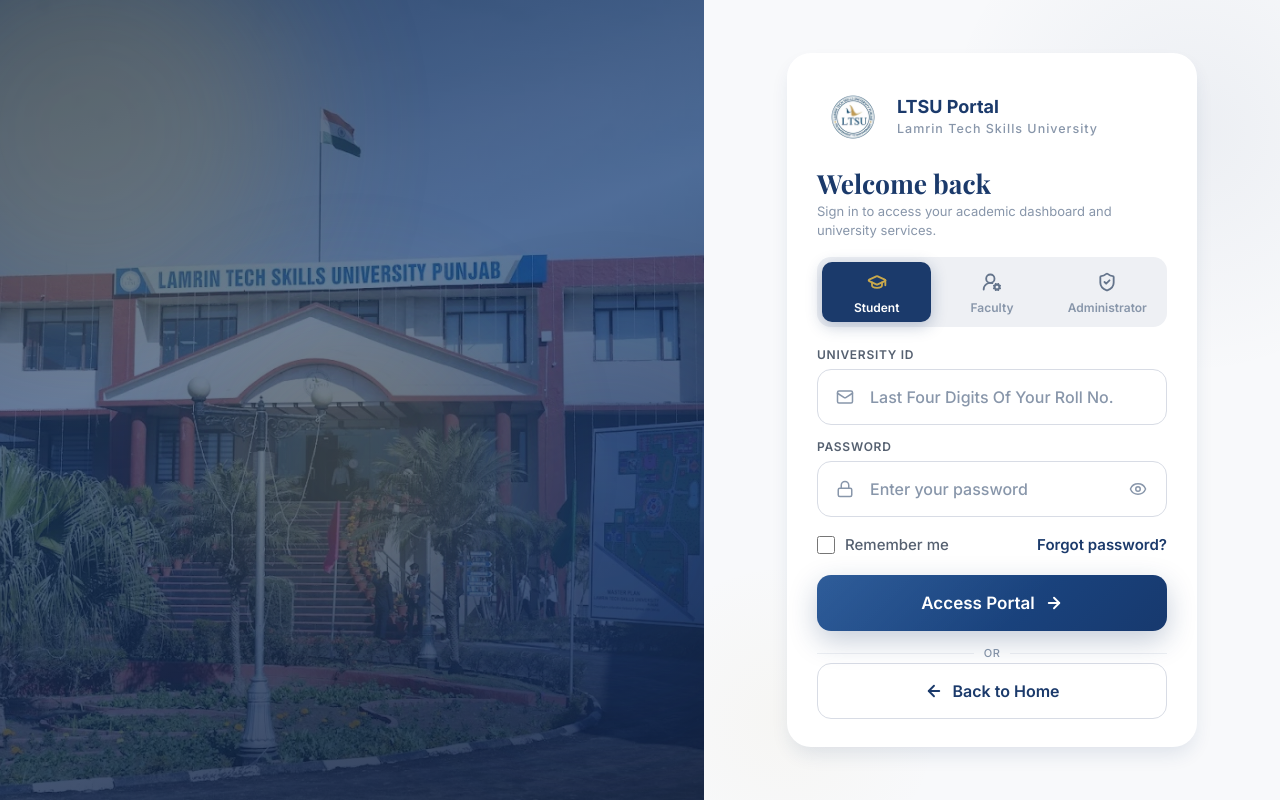
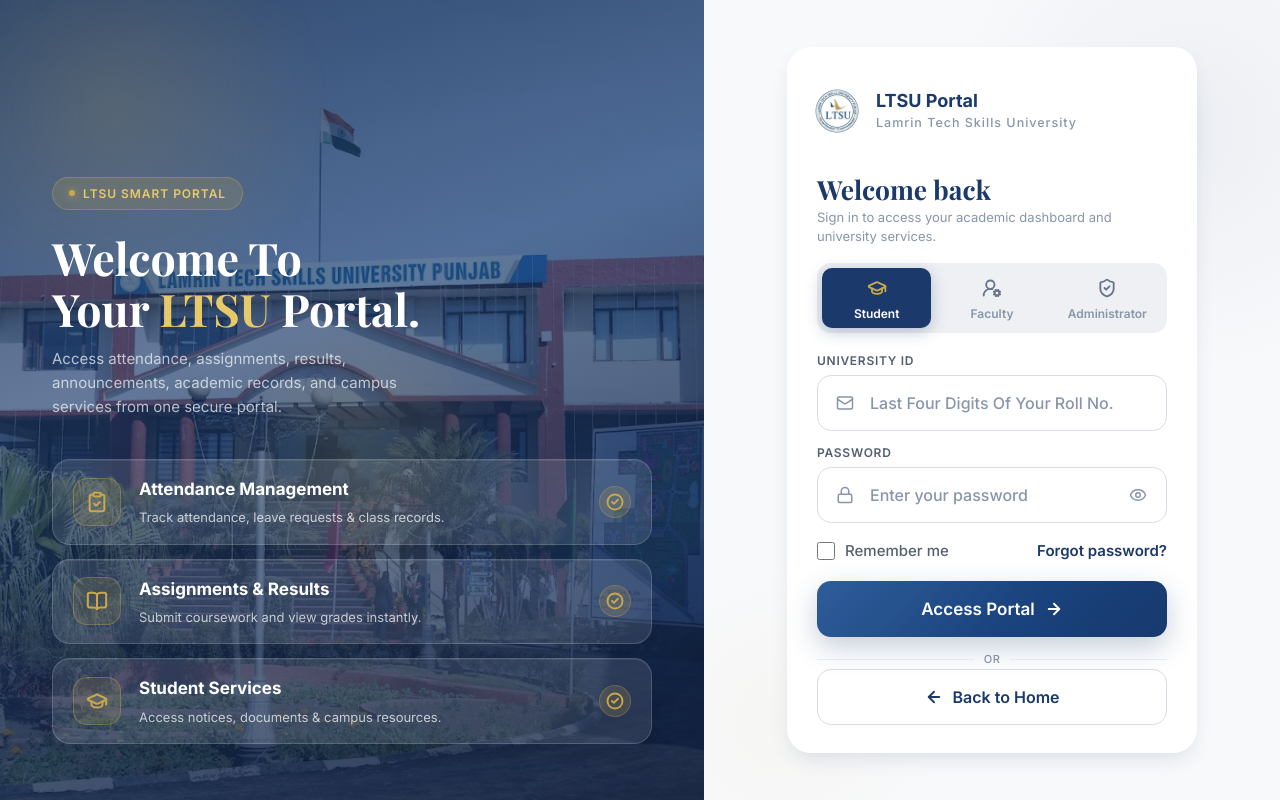
Before and after one commit to armanpreet-singh/smart-student-portal, a React (Vite) app: page /login in a window 1280 px wide. Built offline with nearby package versions, Linux system fonts and the light colour scheme.

Commit message:
Fixed Blob Transparency Issue On Login Page.

```diff
--- a/src/features/auth/pages/LoginPage.css
+++ b/src/features/auth/pages/LoginPage.css
@@ -69,44 +69,58 @@
   position: absolute;
   inset: 0;
 
-  background:
-    linear-gradient(
-      160deg,
-      rgba(18, 42, 80, 0.82) 0%,
-      rgba(27, 58, 107, 0.68) 40%,
-      rgba(15, 30, 60, 0.88) 100%
-    ),
-    url("../../assets/images/bg/campus.jpg");
-
   background-size: cover;
   background-position: center;
   background-repeat: no-repeat;
+
+  z-index: 0;
 }
 
 /* Floating blurred blobs */
 .blob {
   position: absolute;
   border-radius: 50%;
-  filter: blur(72px);
-  opacity: 0.22;
   pointer-events: none;
+  opacity: 0.18;
+
+  background: radial-gradient(
+    circle,
+    currentColor 0%,
+    transparent 70%
+  );
+
+  filter: none;
 }
 .blob-1 {
-  width: 420px; height: 420px;
-  background: var(--gold);
-  top: -80px; left: -120px;
+  width: 420px;
+  height: 420px;
+  color: var(--gold);
+
+  top: -80px;
+  left: -120px;
+
   animation: floatA 9s ease-in-out infinite;
 }
+
 .blob-2 {
-  width: 360px; height: 360px;
-  background: #2A5298;
-  bottom: 80px; right: -80px;
+  width: 360px;
+  height: 360px;
+  color: #2A5298;
+
+  bottom: 80px;
+  right: -80px;
+
   animation: floatB 12s ease-in-out infinite;
 }
+
 .blob-3 {
-  width: 280px; height: 280px;
-  background: var(--gold);
-  top: 40%; left: 30%;
+  width: 280px;
+  height: 280px;
+  color: var(--gold);
+
+  top: 40%;
+  left: 30%;
+
   animation: floatA 15s ease-in-out infinite 3s;
 }
 
@@ -177,6 +191,8 @@
   flex-direction: column;
   gap: 14px;
   margin-top: 12px;
+    position: relative;
+  z-index: 3;
 }
 
 .feat-card {
@@ -327,8 +343,9 @@
 .logo-area {
   display: flex;
   align-items: center;
-  gap: 8px;
-  margin-bottom: 16px;
+  gap: 3px;
+ margin-left: -16px;
+  margin-bottom: 28px;
 }
 
 .logo-mark {
@@ -340,6 +357,7 @@
   justify-content: center;
 
   flex-shrink: 0;
+  margin: 0;
 }
 .logo-image {
   width: 100%;
@@ -777,9 +795,9 @@
 
 @media (max-width: 900px) {
 
-  .panel-left {
-    display: none;
-  }
+.panel-left {
+    isolation: isolate;
+}
 
   .login-root {
     display: flex;
```
